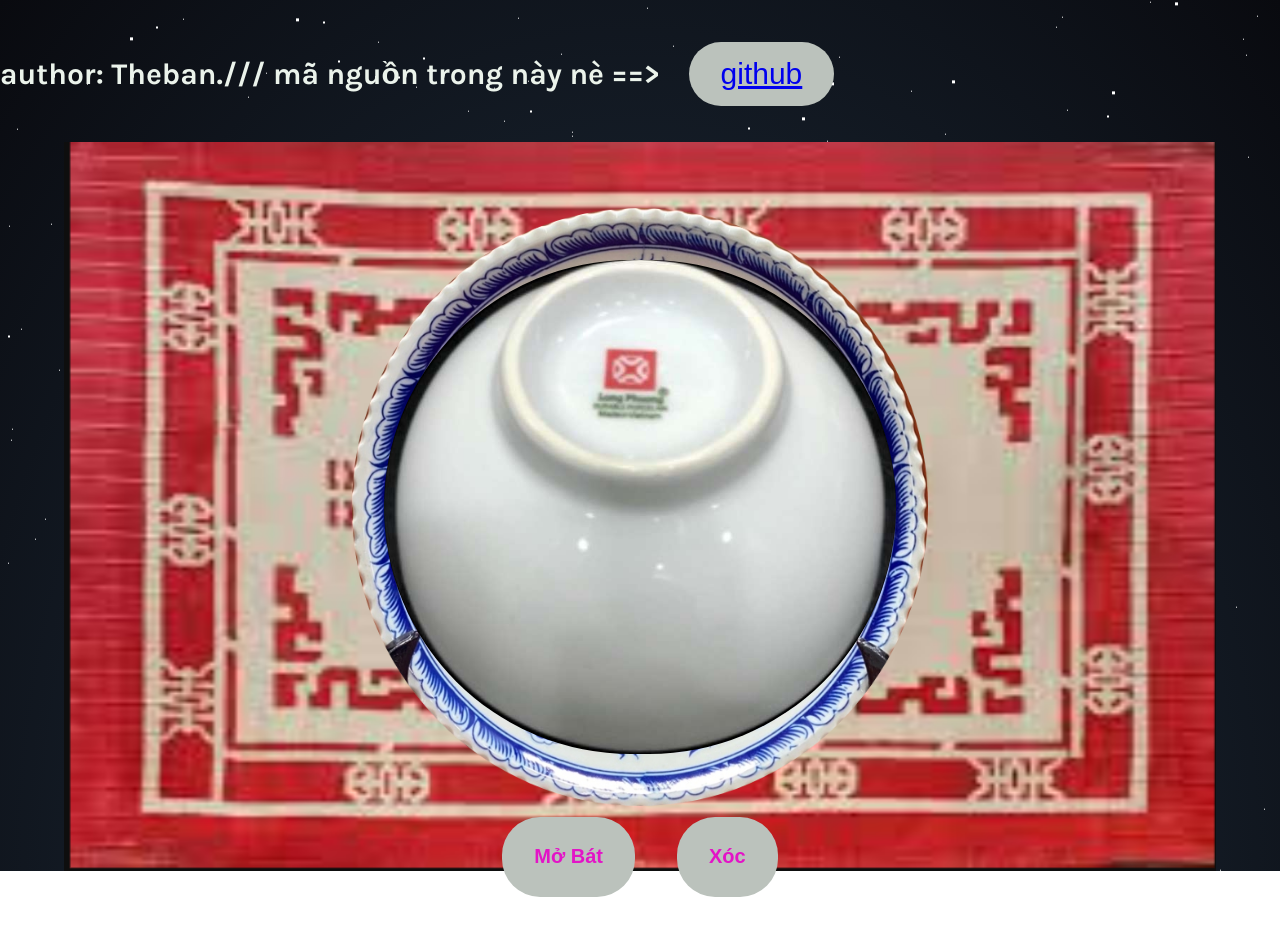
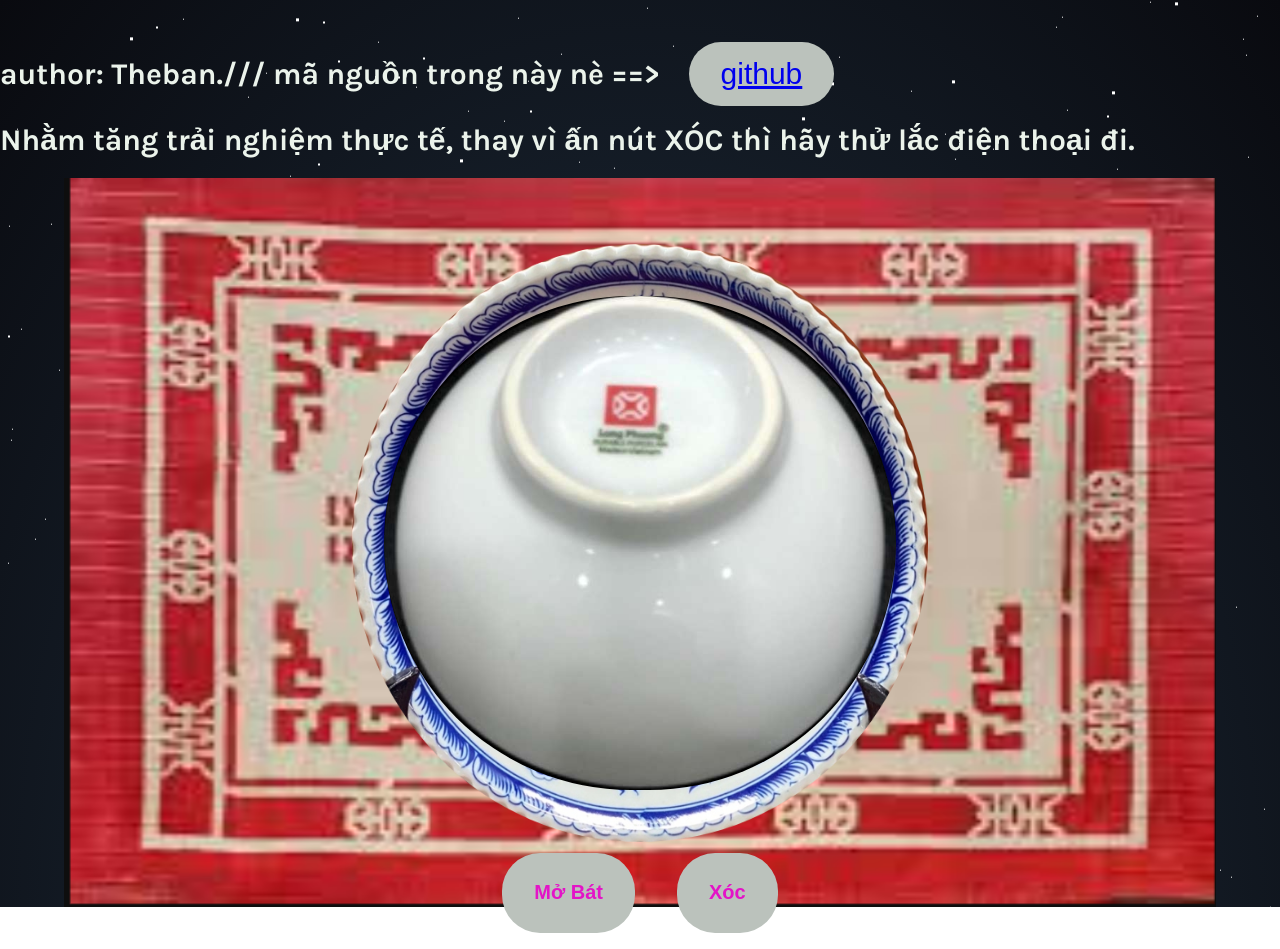
Before and after one commit to ThebanLuna/baucua, a plain HTML site: page index.html in a window 1280 px wide. Before the commit the page ends 913 px from the top, so only its background shows below. Drawn offline with Linux system fonts and the light colour scheme.

Commit message:
index.html

```diff
--- a/index.html
+++ b/index.html
@@ -23,6 +23,8 @@
     <button>
       <a href="https://github.com/ThebanLuna" target="_blank" style="font-size: 30px">github</a>
     </button>
+    <br>
+    Nhằm tăng trải nghiệm thực tế, thay vì ấn nút <b>XÓC</b> thì hãy thử lắc điện thoại đi.
   </h1>
   <div id="big1">
 
```
